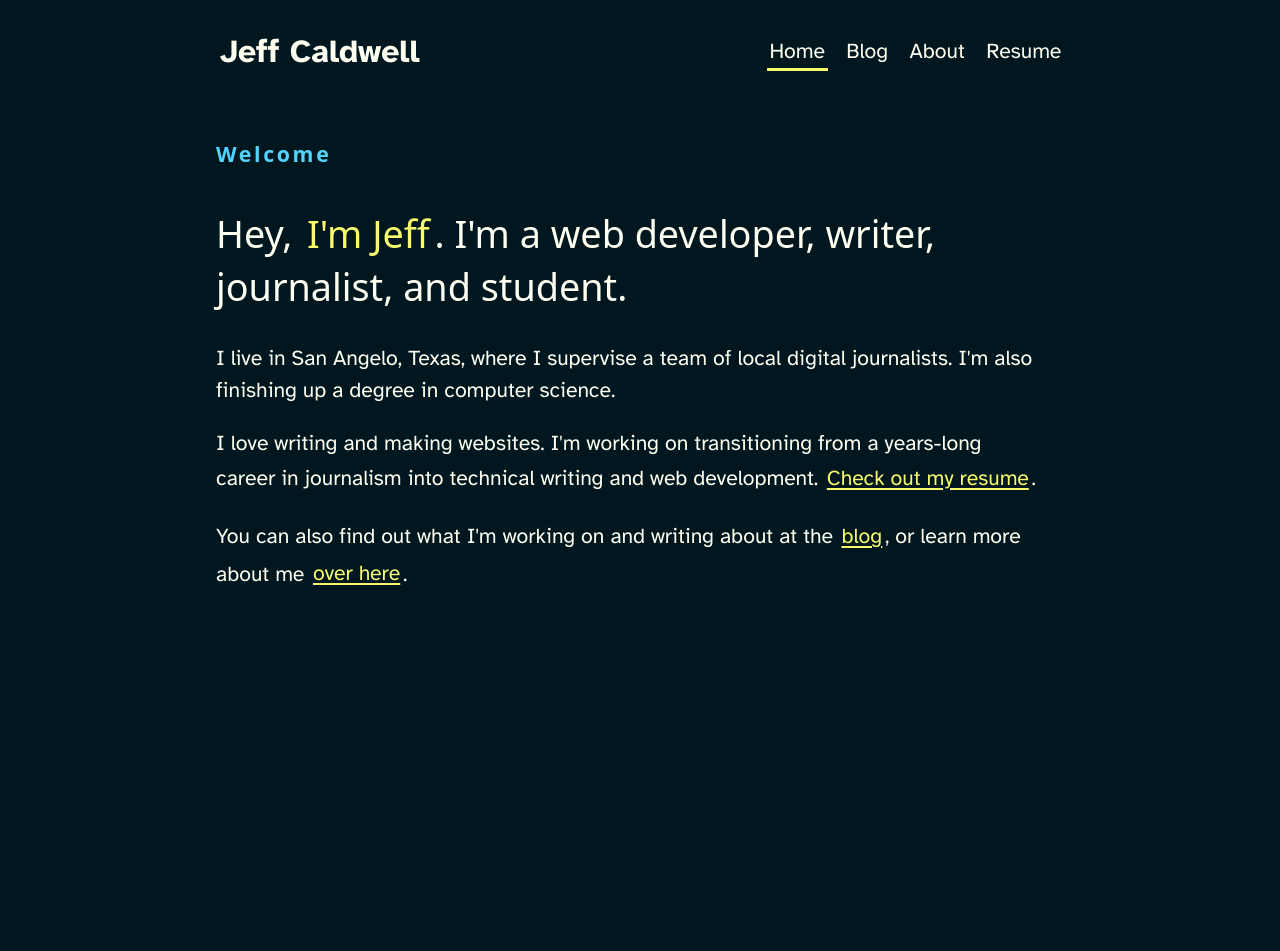
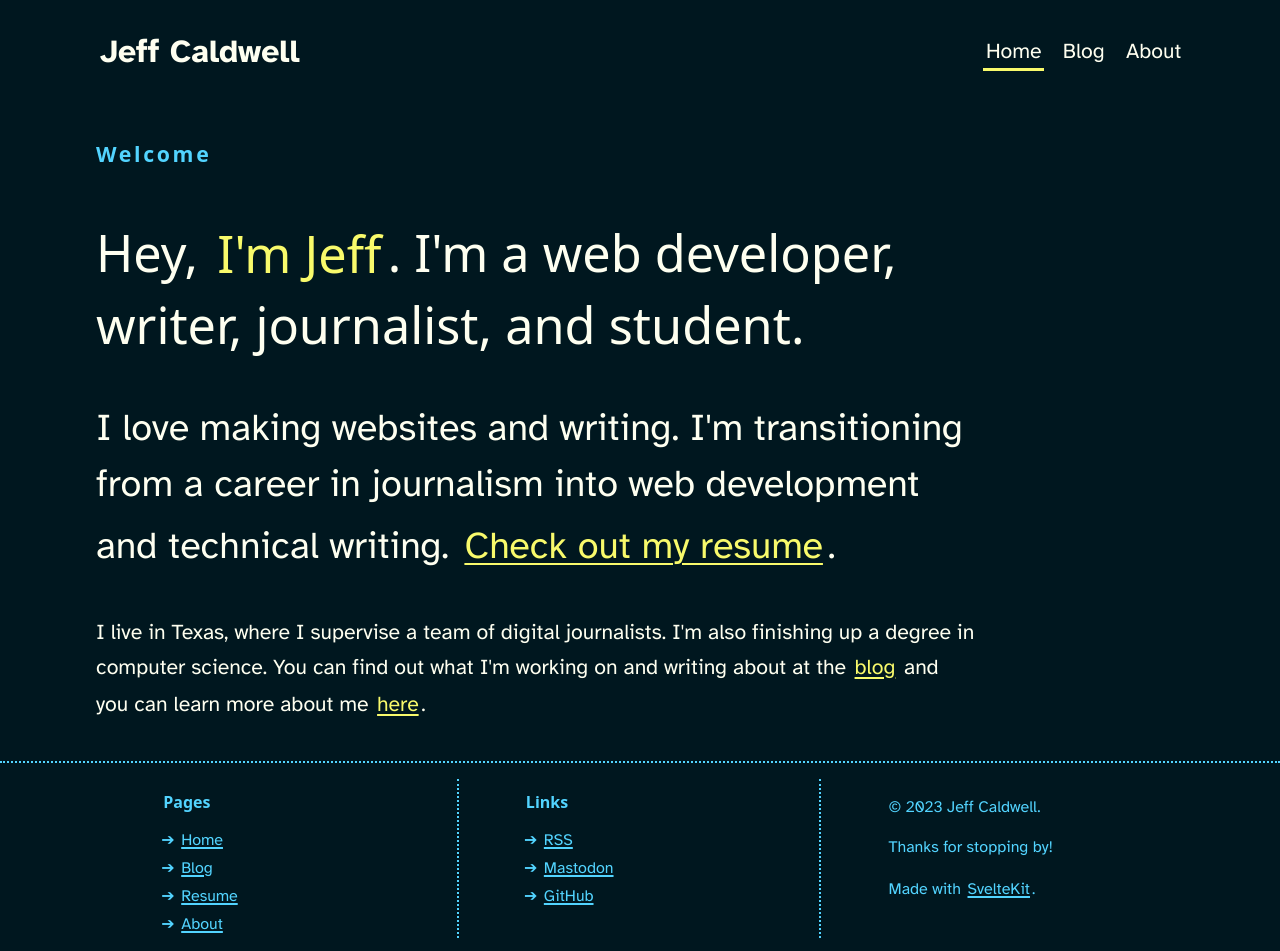
Before and after one commit to nemo-omen/jeffcaldwell.is-2023, a SvelteKit app: page / in a window 1280 px wide. Shown: the top 951 px of the page. Before the commit the page ends 800 px from the top, so only its background shows below. Built offline with nearby package versions, Linux system fonts and the light colour scheme.

Commit message:
Resume stuff

```diff
--- /dev/null
+++ b/src/components/Footer.svelte
@@ -0,0 +1,80 @@
+<script>
+  const startDate = new Date('February 26, 2023');
+  const currentDate = new Date();
+  const startYear = startDate.getFullYear();
+  const currentYear = currentDate.getFullYear();
+  console.log(startYear);
+  console.log(currentYear);
+</script>
+
+<footer>
+  <div class="footer-inner">
+    <section>
+      <h2>Pages</h2>
+      <ul>
+        <li><a href="/">Home</a></li>
+        <li><a href="/blog">Blog</a></li>
+        <li><a href="/resume">Resume</a></li>
+        <li><a href="/about">About</a></li>
+      </ul>
+    </section>
+    <section>
+      <h2>Links</h2>
+      <ul>
+        <li><a href="/rss">RSS</a></li>
+        <li><a href="https://hachyderm.io/@trainingmontage" rel="me">Mastodon</a></li>
+        <li><a href="https://github.com/nemo-omen" rel="me">GitHub</a></li>
+      </ul>
+    </section>
+    <section>
+      <p>
+        &copy; {startYear}
+        {#if startYear != currentYear}
+          - {currentYear}
+        {/if}
+        Jeff Caldwell.
+      </p>
+      <p>Thanks for stopping by!</p>
+      <p>Made with <a href="https://kit.svelte.dev">SvelteKit</a>.</p>
+    </section>
+  </div>
+</footer>
+
+<style>
+  footer {
+    border-top: 2px dotted var(--hover);
+  }
+  footer *{
+    /* background-color: var(--hover); */
+    /* color: var(--bg); */
+    font-size: var(--size-400);
+    color: var(--hover);
+  }
+
+  .footer-inner {
+    display: grid;
+    grid-template-columns: 1fr 1fr 1fr;
+    justify-content: start;
+  }
+
+  footer section {
+    padding: 0 var(--size-900);
+  }
+
+  footer section:not(:last-of-type) {
+    border-right: 2px dotted var(--hover);
+    /* padding: 0 var(--size-800); */
+  }
+
+  footer h2 {
+    /* font-size: var(--size-400); */
+    text-align: left;
+    color: var(--hover);
+  }
+
+  footer ul {
+    margin: 0 1rem;
+    padding: 0;
+    list-style-type: '➔ ';
+  }
+</style>
--- a/src/components/Header.svelte
+++ b/src/components/Header.svelte
@@ -1,12 +1,12 @@
 <script>
   export let current;
+  const dev = import.meta.env.DEV;
   $:currentSplit = current.substr(0, 5);
-  // console.log(currentSplit);
 </script>
 
 <header>
   <a href="#maincontent" id="skip" class="visible-hidden">Skip to Content</a>
-  <a href="/" id="site-brand">Jeff Caldwell</a>
+  <a href={dev ? '/' : 'https://jeffcaldwell.is'} id="site-brand" rel="me" aria-label="Jeff Caldwell">Jeff Caldwell</a>
 
   <nav>
     <a href="/" class={current === '/' ? 'current' : ''}>
@@ -18,9 +18,9 @@
     <a href="/about"class={current === '/about' ? 'current' : ''}>
       About
     </a>
-    <a href="/resume"class={current === '/resume' ? 'current' : ''}>
-      Resume
-    </a>
+    <!-- <a href="/resume"class={current === '/resume' ? 'current' : ''}> -->
+    <!--   Resume -->
+    <!-- </a> -->
   </nav>
 </header>
 
--- a/src/css/style.css
+++ b/src/css/style.css
@@ -43,6 +43,13 @@
 
    /* Code block line number start */
    --line-start: 0;
+
+  /* Body Widths */
+   --body-xs: 45rem;
+   --body-s: 50rem;
+   --body-m: 60rem;
+   --body-l: 70rem;
+   --body-xl: 80rem;
 }
 
 * {
@@ -60,6 +67,10 @@ body {
    height: 100vh;
    padding: 0;
    margin: 0;
+}
+
+main {
+  /* height: 100%; */
 }
 
 a {
@@ -112,6 +123,7 @@ h4 {
    line-height: 1.3;
    color: var(--link);
    font-family: system-ui, sans-serif;
+   position: relative;
 }
 
 h1,
@@ -142,10 +154,12 @@ pre {
   counter-reset: step;
   counter-increment: step calc(var(--start, 1) - 1);
   background-color: var(--tokyo-black);
+  overflow-x: auto;
+  max-width: min(var(--body-s), 100%);
+  display: block;
+  margin: 0 auto;
   /* border-radius: var(--size-300); */
-  overflow-x: auto;
   /* max-width: 100%; */
-  max-width: min(50rem, 100%);
 }
 
 code .highlight-line {
@@ -171,7 +185,13 @@ code .highlight-line::before {
 }
 
 img {
-  max-width: min(55rem, 100%);
+  max-width: min(var(--body-s), 100%);
+}
+
+.post img {
+  margin-left: auto;
+  margin-right: auto;
+  display: block;
 }
 
 figcaption {
@@ -197,7 +217,7 @@ blockquote {
 
 p,
 li {
-  max-width: 60ch;
+  max-width: 65ch;
 }
 
 h1 {
@@ -211,8 +231,8 @@ h3 {
 
 header,
 main,
-footer {
-  max-width: 55rem;
+.footer-inner {
+  max-width: var(--body-l);
   margin: auto;
   padding: 1rem;
 }
@@ -221,7 +241,7 @@ footer {
    --flow-space: var(--size-700);
 
    width: 90vw;
-   width: clamp(16rem, 90vw, 55rem);
+   width: clamp(16rem, 90vw, var(--body-s));
    margin-left: auto;
    margin-right: auto;
 }
@@ -253,7 +273,7 @@ time:not(class) {
    --flow-space: var(--size-900);
 }
 
-@media (min-width: 45em) {
+@media (min-width: 50rem) {
    h1 {
       font-size: var(--size-700);
    }
@@ -262,7 +282,8 @@ time:not(class) {
       font-size: var(--size-600);
    }
 
-   p {
+   p,
+   li{
       font-size: var(--size-500);
    }
 
@@ -276,8 +297,13 @@ time:not(class) {
    }
 
    .post time {
-      font-size: var(--size-500);
+      font-size: var(--size-400);
    }
+
+   .post {
+     --flow-space: var(--size-800);
+   }
+
    .shiki {
      font-size: var(--size-500);
    }
--- a/src/routes/+error.svelte
+++ b/src/routes/+error.svelte
@@ -1,6 +1,10 @@
 <script>
   import { page } from '$app/stores';
 </script>
+
+<svelte:head>
+  <title>Oops!</title>
+</svelte:head>
 
 <div class="nope">
   <h1>{$page.status}: {$page.error.message}</h1>
--- a/src/routes/+layout.svelte
+++ b/src/routes/+layout.svelte
@@ -1,9 +1,14 @@
 <script>
   import { fade } from 'svelte/transition';
   import Header from '../components/Header.svelte';
+  import Footer from '../components/Footer.svelte';
   import '../css/style.css';
   export let data;
 </script>
+
+<svelte:head>
+  <title>Jeff Caldwell</title>
+</svelte:head>
 
 <Header current={data.currentRoute}/>
 
@@ -12,3 +17,5 @@
   <slot />
 </main>
 {/key}
+
+<Footer />
--- a/src/routes/+page.svelte
+++ b/src/routes/+page.svelte
@@ -1,46 +1,50 @@
 <script>
-// import '../css/style.css';
+
 </script>
 
 <h1 class="page-title">Welcome</h1>
+<article>
+  <h2 class="callout">Hey, <span class="callout-highlight">I'm Jeff</span>. I'm a web developer, writer, journalist, and student.</h2>
 
-<h2 class="callout">Hey, <span class="callout-highlight">I'm Jeff</span>. I'm a web developer, writer, journalist, and student.</h2>
+  <p class="message-larger">
+    I love making websites and writing. I'm transitioning from a career in journalism into web development and technical writing. <a href="/resume">Check out my resume</a>.
 
-<p class="message">
-  I live in San Angelo, Texas, where I supervise a team of local digital journalists. I'm also finishing up a degree in computer science.
-</p>
-<p class="message">
-  I love writing and making websites. I'm working on transitioning from a years-long career in journalism into technical writing and web development. <a href="/resume">Check out my resume</a>.
-</p>
-<p class="message">
-  You can also find out what I'm working on and writing about at the <a href="/blog">blog</a>, or learn more about me <a href="/about">over here</a>.
-</p>
+  </p>
+  <p class="message">
+    I live in Texas, where I supervise a team of digital journalists. I'm also finishing up a degree in computer science. You can find out what I'm working on and writing about at the <a href="/blog">blog</a> and you can learn more about me <a href="/about">here</a>.
+  </p>
+</article>
 <style>
+  article {
+    max-width: 55rem;
+  }
   .callout {
     font-size: var(--size-600);
     font-weight: 500;
-    /* color: var(--callout); */
     max-width: unset;
   }
 
   .callout-highlight {
-    /* color: var(--bg); */
-    /* background: var(--callout); */
     display: inline-block;
     padding: 0.125em;
     color: var(--callout);
-    /* text-decoration: underline; */
-    /* text-decoration-thickness: 0.125em; */
-    /* text-underline-offset: 0.4em; */
   }
 
-  .message a {
-  color: var(--accent);
+  .message a, .message-larger a {
+    color: var(--accent);
   }
 
   @media(min-width: 45rem) {
     .callout {
+      font-size: var(--size-800);
+    }
+
+    .message-larger {
       font-size: var(--size-700);
+    }
+
+    .message {
+      font-size: var(--size-500);
     }
   }
 </style>
--- a/src/routes/blog/[slug]/+page.js
+++ b/src/routes/blog/[slug]/+page.js
@@ -1,6 +1,6 @@
 export async function load({ params }) {
   const post = await import(`../${params.slug}.md`);
-  const { title, date, image } = post.metadata;
+  const { title, date, image, description } = post.metadata;
   const content = post.default;
 
   return {
@@ -8,5 +8,6 @@ export async function load({ params }) {
     title,
     date,
     image,
+    description,
   };
 }
--- a/src/routes/resume/+page.svelte
+++ b/src/routes/resume/+page.svelte
@@ -1,24 +1,36 @@
 <script>
 
 </script>
+<svelte:head>
+  <title>Resume | Jeff Caldwell</title>
+</svelte:head>
 
 <h1 class="page-title">Resume</h1>
 
-<article class="resume flow">
+<article class="resume">
 <section>
-  <h2>
-    <a href="#summary" aria-hidden="true" tabindex="-1" class="section-link">
+  <div class="section-header">
+
+    <h2 id="summary" aria-label="Summary">
+      <!-- <a href="#summary" aria-hidden="true" tabindex="-1" class="section-link"> -->
+      <!--   <span class="icon"></span> -->
+      <!-- </a> -->
         Summary
-    </a>
     </h2>
+  </div>
   <div class="resume-section-content">
     <p>Writer and supervisor with over four years of experience in digital journalism seeks to transition into technical writing and web development. Uses a unique background in design, journalism, and computer science to make great looking, accessible websites and to communicate complex ideas simply and concisely. Works with JavaScript (and loves <a href="https://svelte.dev">Svelte</a>), CSS, and responsive, semantic HTML.</p>
   </div>
 </section>
 <section>
-    <h2 id="experiance">
-      <a href="#experience" aria-hidden="true" tabindex="-1" class="section-link">Experience</a>
+    <div class="section-header">
+      <h2 id="experiance" aria-label="Experience">
+        Experience
+        <!-- <a href="#experience" aria-hidden="true" tabindex="-1" class="section-link"> -->
+        <!--   <span class="icon"></span> -->
+        <!-- </a> -->
       </h2>
+    </div>
   <div class="resume-section-content">
     <h3>KLST News</h3>
     <address>San Angelo, TX</address>
@@ -50,11 +62,14 @@
   </div>
 </section>
 <section>
-    <h2>
-      <a href="#education" aria-hidden="true" tabindex="-1" class="section-link">
+  <div class="section-header">
+    <h2 id="education" aria-label="Education">
         Education
-      </a>
+        <!-- <a href="#education" aria-hidden="true" tabindex="-1" class="section-link"> -->
+        <!--   <span class="icon"></span> -->
+        <!-- </a> -->
     </h2>
+  </div>
   <div class="resume-section-content">
     <h3>Angelo State University</h3>
     <h4>BS of Computer Science</h4>
@@ -65,16 +80,95 @@
     <time>May 2020</time>
   </div>
 </section>
+<section>
+  <div class="section-header">
+    <h2 id="skills">Skills</h2>
+  </div>
+  <div class="resume-section-content">
+    <h3>Technical</h3>
+    <ul>
+      <li>
+        HTML
+      </li>
+      <li>
+        CSS
+      </li>
+      <li>
+        JavaScript
+      </li>
+      <li>
+        C++
+      </li>
+      <li>
+        Adobe Illustrator
+      </li>
+      <li>
+        Adobe Photoshop
+      </li>
+      <li>
+        Adobe Premiere Pro
+      </li>
+      <li>
+        Microsoft Word
+      </li>
+      <li>
+        Microsoft Excel
+      </li>
+      <li>
+        WordPress
+      </li>
+    </ul>
+
+    <h3>Practical</h3>
+    <ul>
+      <li>
+        Journalism
+      </li>
+      <li>
+        web publishing
+      </li>
+      <li>
+        interviewing
+      </li>
+      <li>
+        editing
+      </li>
+      <li>
+        information gathering
+      </li>
+      <li>
+        visual communication
+      </li>
+      <li>
+        design fundamentals
+      </li>
+      <li>
+        web design
+      </li>
+      <li>
+        team management
+      </li>
+    </ul>
+  </div>
+</section>
 </article>
 
 <style>
-.resume {
-  --flow-space: var(--size-900);
+article {
+  /* --flow-space: var(--size-900); */
+  padding: 0;
+  margin: 0;
+  /* height: 100%; */
 }
-.resume section {
-  display: flex;
-  flex-direction: column;
-  /* gap: var(--size-600); */
+
+section {
+  margin-bottom: var(--size-700);
+  height: 100%;
+}
+
+h2 {
+  margin-bottom: 0;
+  padding: 0;
 }
 
 .section-link {
@@ -85,11 +179,11 @@
 .section-link::before {
   content: '#';
   position: absolute;
-  left: -1.25ch;
+  left: -1.5ch;
   top: 0;
   /* line-height: 1; */
   opacity: 0;
-  text-decoration: underline;
+  /* text-decoration: underline; */
   transition: opacity 0.3s ease-out;
 }
 
@@ -127,14 +221,27 @@ address, time {
 h4 {
   color: var(--hover);
 }
-/* address, time { */
-/*   margin-top: 1rem; */
-/* } */
+
 
 @media(min-width: 55rem) {
-  .resume section {
-    flex-direction: row;
-    gap: var(--size-900);
+  .resume {
+    max-width: 55rem;
+    margin: 0 auto;
+  }
+
+  section {
+    display: grid;
+    grid-template-columns: 12rem 1fr;
+    gap: var(--size-800);
+    height: 100%;
+  }
+
+  h2 {
+    position: sticky;
+    position: -webkit-sticky;
+    top: 2rem;
+    /* position: relative; */
+    text-align: right;
   }
 }
 </style>
```
Also changed, not shown: src/routes/api/posts/+server.js (+14 -0 lines), src/routes/blog/+page.svelte (+9 -2 lines), src/routes/blog/1.md (+0 -1 lines), src/routes/blog/[slug]/+page.svelte (+26 -4 lines). Lines whose indentation alone changed are shown as unchanged.
